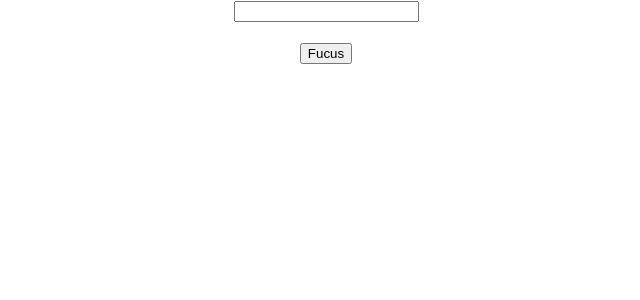
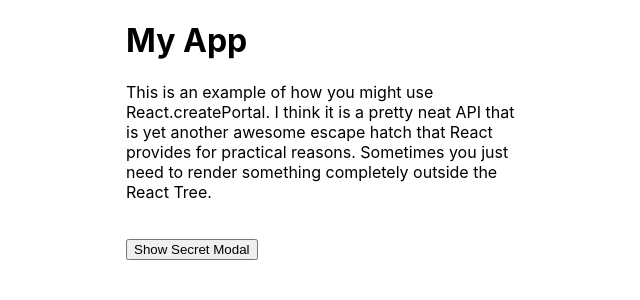
Before and after one commit to Mhdez221993/react-playground, a React (Create React App) app: page / in a window 1280 px wide. Shown: the top 300 px of the page, without its empty margins (314-954 px from the left). Built offline with nearby package versions, Linux system fonts and the light colour scheme.

Commit message:
Practice creatig a portal

```diff
--- a/public/index.html
+++ b/public/index.html
@@ -29,6 +29,7 @@
   <body>
     <noscript>You need to enable JavaScript to run this app.</noscript>
     <div id="root"></div>
+    <div id="portal-root"></div>
     <!--
       This HTML file is a template.
       If you open it directly in the browser, you will see an empty page.
--- a/src/App.js
+++ b/src/App.js
@@ -1,14 +1,14 @@
 import './App.css';
 import './components/appStyle.css';
 
-import ForwardingRefParentInput from './components/ForwardingRefParentInput';
+import Portal from './components/Portal';
 import React from 'react';
 
 class App extends React.Component {
   render() {
     return (
       <div className="App">
-        <ForwardingRefParentInput />
+        <Portal />
       </div>
     );
   }
--- /dev/null
+++ b/src/components/ModalPoaltal.js
@@ -0,0 +1,45 @@
+import React, { Component } from 'react';
+
+import ReactDOM from 'react-dom';
+
+const blurModalStyle = {
+  position: 'absolute',
+  top: '0',
+  bottom: '0',
+  left: '0',
+  right: '0',
+  display: 'grid',
+  justifyContent: 'center',
+  alignItems: 'center',
+  backgroundColor: 'rgba(0,0,0,0.3)',
+}
+
+const modalStyle = {
+  padding: 20,
+  background: '#fff',
+  borderRadius: '2px',
+  display: 'inline-block',
+  minHeight: '300px',
+  margin: '1rem',
+  position: 'relative',
+  minWidth: '300px',
+  boxShadow: '0 3px 6px rgba(0,0,0,0.16), 0 3px 6px rgba(0,0,0,0.23)',
+  justifySelf: 'center',
+}
+
+class ModalPoaltal extends Component {
+  render() {
+    return ReactDOM.createPortal(
+      <div style={blurModalStyle}>
+        <div style={modalStyle}>
+          <h3>This the secret modal in the portal root</h3>
+          <p>--------------------------------------------</p>
+          <button onClick={this.props.handleClose}>Close</button>
+        </div>
+      </div>,
+      document.getElementById('portal-root')
+    )
+  }
+}
+
+export default ModalPoaltal;
--- /dev/null
+++ b/src/components/Portal.js
@@ -0,0 +1,47 @@
+import React, { Component } from 'react';
+
+import ModalPoaltal from './ModalPoaltal';
+
+const modalStyle = {
+  width: '400px',
+  margin: '0 auto',
+  textAlign: 'left'
+}
+
+class Portal extends Component {
+  constructor(props) {
+    super(props)
+
+    this.state = {
+      closed: false
+    }
+  }
+
+  handleClose = () => {
+    this.setState({
+      closed: !this.state.closed
+    })
+  }
+
+  render() {
+    return (
+      <div style={modalStyle}>
+        <h1>My App</h1>
+        <p>
+            This is an example of how you might
+            use React.createPortal. I think it is a
+            pretty neat API that is yet another awesome
+            escape hatch that React provides for
+            practical reasons. Sometimes you just need to
+            render something completely outside the React Tree.
+        </p>
+
+        <br />
+          <button onClick={this.handleClose}>Show Secret Modal</button>
+          {this.state.closed && <ModalPoaltal handleClose={this.handleClose} />}
+      </div>
+    );
+  }
+}
+
+export default Portal;
```
Also changed, not shown: src/components/PortalDemo.js (added, +11 -0 lines).
